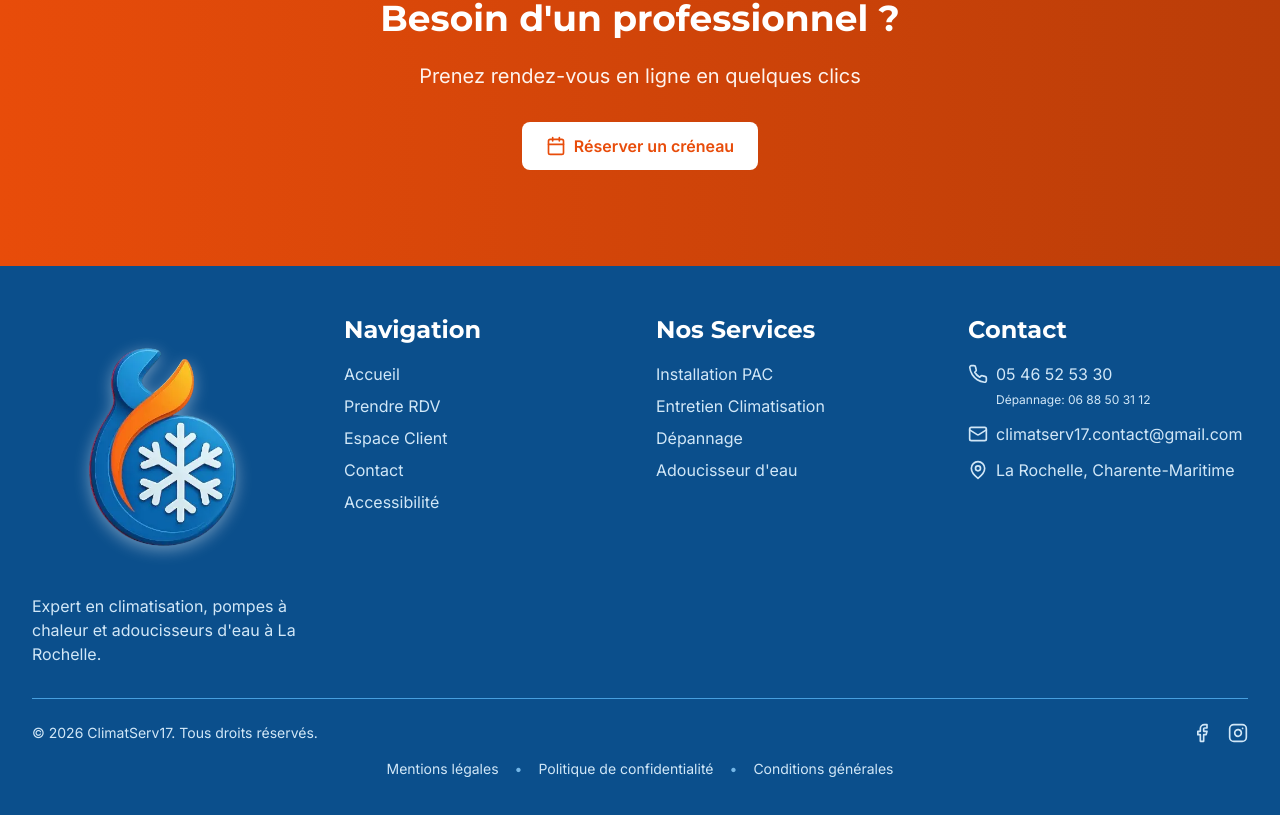
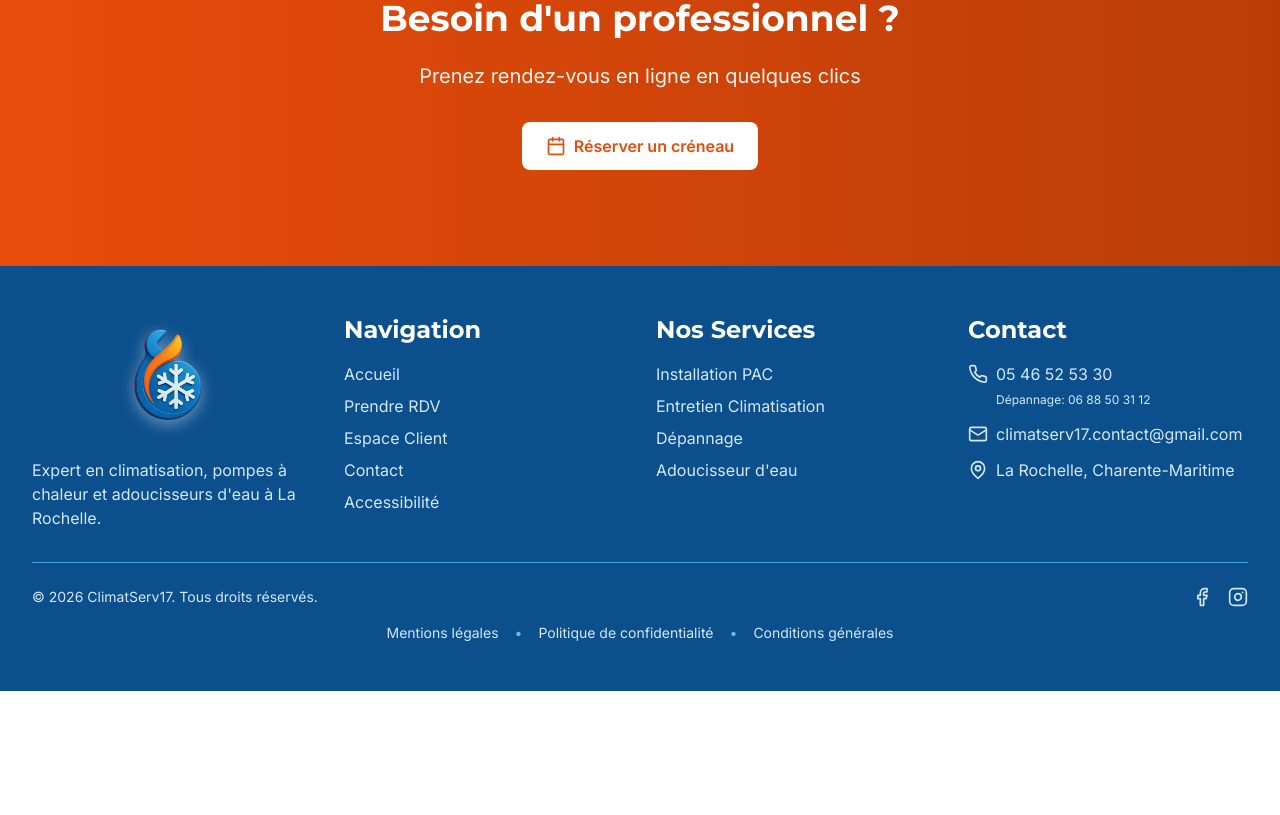
Before and after one commit to Aurel1407/ClimatServ17, a Next.js app: page / in a window 1280 px wide. Shown: the part 3417-4232 px from the top of the page. After the commit the page ends 4108 px from the top, so only its background shows below. Built offline with nearby package versions, Linux system fonts and the light colour scheme.

Commit message:
fix: ajustement taille logo footer pour alignement

```diff
--- a/src/components/layouts/Footer.tsx
+++ b/src/components/layouts/Footer.tsx
@@ -11,13 +11,13 @@ export default function Footer() {
         <div className="grid md:grid-cols-4 gap-8 mb-8">
           {/* Logo & Description */}
           <div className="md:col-span-1">
-            <div className="flex justify-center items-center mb- ">
+            <div className="flex justify-center items-center mb-4">
               <Image
                 src="/images/logo.webp"
                 alt="ClimatServ17"
-                width={75}
-                height={15}
-                className="h-15 w-auto filter drop-shadow-[0_4px_8px_rgba(255,255,255,0.4)] "
+                width={120}
+                height={120}
+                className="h-auto w-32 filter drop-shadow-[0_4px_8px_rgba(255,255,255,0.4)]"
               />
             </div>
             <p className="text-primary-100 text-medium">
```
